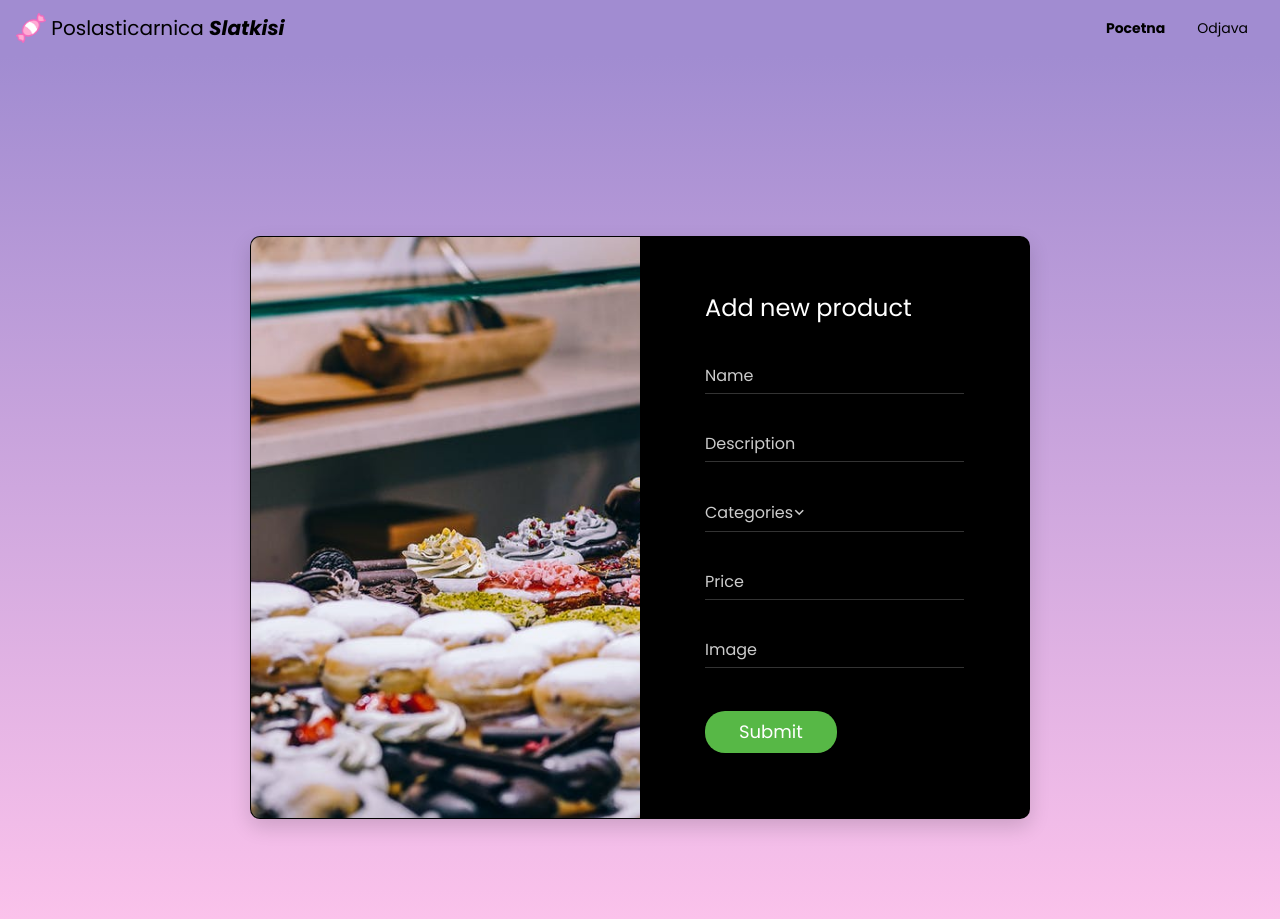
After one commit to milicamilo/itehdomaci1, a PHP site: page /dodajSlatkis.php in a window 1280 px wide. The commit adds this page. Run offline with PHP 8.4, Linux system fonts and the light colour scheme; data that the repository does not hold is empty; some libraries are stand-ins or nearby versions.

Commit message:
omoguceno dodavanje proizvoda u bazu

```diff
--- /dev/null
+++ b/dodajSlatkis.php
@@ -0,0 +1,183 @@
+<?php
+
+    include 'config.php';
+    include 'model/category.php';
+    $categories = Category::getAllCategories($conn);
+
+
+
+
+
+?>
+
+
+
+<!DOCTYPE html>
+<html lang="en">
+<head>
+    <meta charset="UTF-8">
+    <meta http-equiv="X-UA-Compatible" content="IE=edge">
+    <meta name="viewport" content="width=device-width, initial-scale=1.0">
+    <title>Dodaj novi slatkis</title>
+        <!-- Icons font CSS-->
+        <link href="vendor/mdi-font/css/material-design-iconic-font.min.css" rel="stylesheet" media="all">
+    <link href="vendor/font-awesome-4.7/css/font-awesome.min.css" rel="stylesheet" media="all">
+    <!-- Font special for pages-->
+    <link href="https://fonts.googleapis.com/css?family=Poppins:100,100i,200,200i,300,300i,400,400i,500,500i,600,600i,700,700i,800,800i,900,900i" rel="stylesheet">
+
+    <!-- Vendor CSS-->
+    <link href="vendor/select2/select2.min.css" rel="stylesheet" media="all">
+    <link href="vendor/datepicker/daterangepicker.css" rel="stylesheet" media="all">
+    <link rel="stylesheet" href="https://maxcdn.bootstrapcdn.com/bootstrap/4.0.0/css/bootstrap.min.css" integrity="sha384-Gn5384xqQ1aoWXA+058RXPxPg6fy4IWvTNh0E263XmFcJlSAwiGgFAW/dAiS6JXm" crossorigin="anonymous">
+    <link rel="stylesheet" href="https://stackpath.bootstrapcdn.com/font-awesome/4.7.0/css/font-awesome.min.css"
+    integrity="sha384-wvfXpqpZZVQGK6TAh5PVlGOfQNHSoD2xbE+QkPxCAFlNEevoEH3Sl0sibVcOQVnN" crossorigin="anonymous">
+    <link rel="stylesheet" href="css/main.css">
+    <style>
+
+        /* Modify the background color navbara */
+
+        .navbar-custom {
+            background-color:  #a18cd1;
+        }
+        /* Modify brand and text color navbara */
+
+        .navbar-custom .navbar-brand,
+        .navbar-custom .navbar-text {
+            color: Black;
+        }
+
+    </style>
+</head>
+<body>
+
+
+<nav class="navbar navbar-custom"  >
+        <a class="navbar-brand" href="#">
+            <img src="images/bombona.png" width="30" height="30" class="d-inline-block align-top" alt="">
+            Poslasticarnica <strong> <i>
+                Slatkisi
+            </strong></i>
+        </a>
+        <div>
+            <a class="nav-link" href="home.php" style="color:black;text-decoration: none;float:left"><strong>Pocetna</strong> </a>
+            <a   class="nav-link" href="logout.php" style="color:black;text-decoration: none;float:right">Odjava</a>
+        </div>
+
+    </nav>
+
+
+    <div class="page-wrapper bg-gra-01 p-t-180 p-b-100 font-poppins">
+        <div class="wrapper wrapper--w780">
+            <div class="card card-3">
+                <div class="card-heading" style="background: url('images/pozadina2.jpeg') top left/cover no-repeat; display: table-cell; width: 50%;"></div>
+                <div class="card-body">
+                    <h2 class="title">Add new product</h2>
+                    <form method="POST" id="addNewProduct">
+                        <div class="input-group">
+                            <input class="input--style-3" type="text" placeholder="Name" name="nameC" required>
+                        </div>
+
+
+                        <div class="input-group">
+                            <input class="input--style-3" type="text" placeholder="Description" name="description" required>
+                        </div>
+
+                        <div class="input-group">
+                            <div class="rs-select2 js-select-simple select--no-search">
+                                <select name="category">
+                                <option disabled="disabled" selected="selected">Categories</option>
+                                <?php
+
+                                    while($red = $categories->fetch_array()):
+                                    ?>
+                                    <option value=<?php echo $red["idCat"]?>><?php echo $red["nameCat"]?></option>
+
+                                    <?php   endwhile;   ?>
+                                </select>
+                                <div class="select-dropdown"></div>
+                            </div>
+                        </div>
+
+
+                        <div class="input-group">
+                            <input class="input--style-3" type="text" placeholder="Price" name="price" required>
+                        </div>
+                        <div class="input-group">
+                        <input class="input--style-3" type="text" placeholder="Image" name="image" required>
+
+                        </div>
+                        <div class="p-t-10">
+                            <button class="btn btn--pill btn--green" type="submit"  >Submit</button>
+                        </div>
+                    </form>
+                </div>
+            </div>
+        </div>
+    </div>
+
+
+    <!-- Jquery JS-->
+    <script src="vendor/jquery/jquery.min.js"></script>
+    <!-- Vendor JS-->
+    <script src="vendor/select2/select2.min.js"></script>
+    <script src="vendor/datepicker/moment.min.js"></script>
+    <script src="vendor/datepicker/daterangepicker.js"></script>
+
+    <!-- Main JS-->
+    <script src="js/global.js"></script>
+
+
+
+
+
+
+    <script src="https://kit.fontawesome.com/64d58efce2.js" crossorigin="anonymous"></script>
+
+
+    <script src="https://code.jquery.com/jquery-3.1.1.min.js"></script>
+     <script src="https://cdnjs.cloudflare.com/ajax/libs/popper.js/1.12.9/umd/popper.min.js" integrity="sha384-ApNbgh9B+Y1QKtv3Rn7W3mgPxhU9K/ScQsAP7hUibX39j7fakFPskvXusvfa0b4Q" crossorigin="anonymous"></script>
+     <script src="https://maxcdn.bootstrapcdn.com/bootstrap/4.0.0/js/bootstrap.min.js" integrity="sha384-JZR6Spejh4U02d8jOt6vLEHfe/JQGiRRSQQxSfFWpi1MquVdAyjUar5+76PVCmYl" crossorigin="anonymous"></script>
+
+
+
+    <script>
+
+        $('#addNewProduct').submit(function () {
+
+        var form = $('#addNewProduct')[0];
+        var formData = new FormData(form);
+        event.preventDefault();
+        console.log(formData);
+
+
+        request = $.ajax({
+            url: 'handler/add.php',
+            type: 'post',
+            processData: false,
+            contentType: false,
+            data: formData
+        });
+        console.log(request);
+        request.done(function (response, textStatus, jqXHR) {
+            console.log(textStatus);
+            console.log(jqXHR);
+        console.log(response);
+
+            if (response === "Success") {
+                alert("Uspesno dodato");
+
+
+            }
+            else {
+
+                console.log("Neuspesno" + response);
+            }
+        });
+
+        request.fail(function (jqXHR, textStatus, errorThrown) {
+            console.error('Greska: ' + textStatus, errorThrown);
+        });
+        });
+    </script>
+</body>
+</html>
--- a/home.php
+++ b/home.php
@@ -43,6 +43,7 @@
                 </strong></i>
             </a>
             <div>
+                <a class="nav-link" href="dodajSlatkis.php" style="color:black;text-decoration: none;float:left"><strong>Dodaj novi slatkis</strong> </a>
 
                 <a   class="nav-link" href="logout.php" style="color:black;text-decoration: none;float:right">Odjava</a>
             </div>
--- a/model/Category.php
+++ b/model/Category.php
@@ -5,6 +5,9 @@
         private $idCat;
         private $nameCat;
 
+        public static function getAllCategories($conn){
+            return $conn->query("select * from category");
+        }
 
 
     }
```
Also changed, not shown: handler/add.php (+32 -0 lines), model/Product.php (+7 -0 lines).
